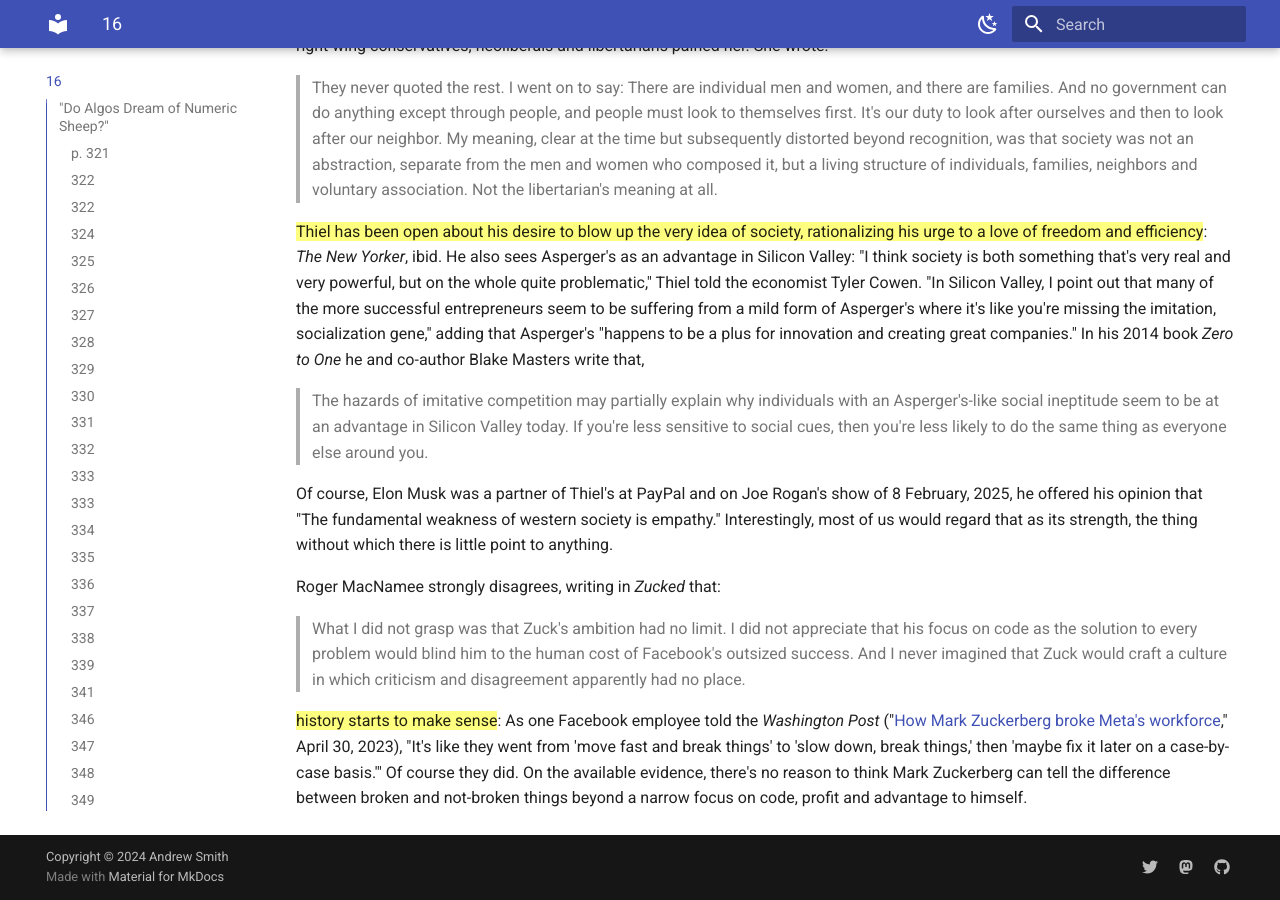
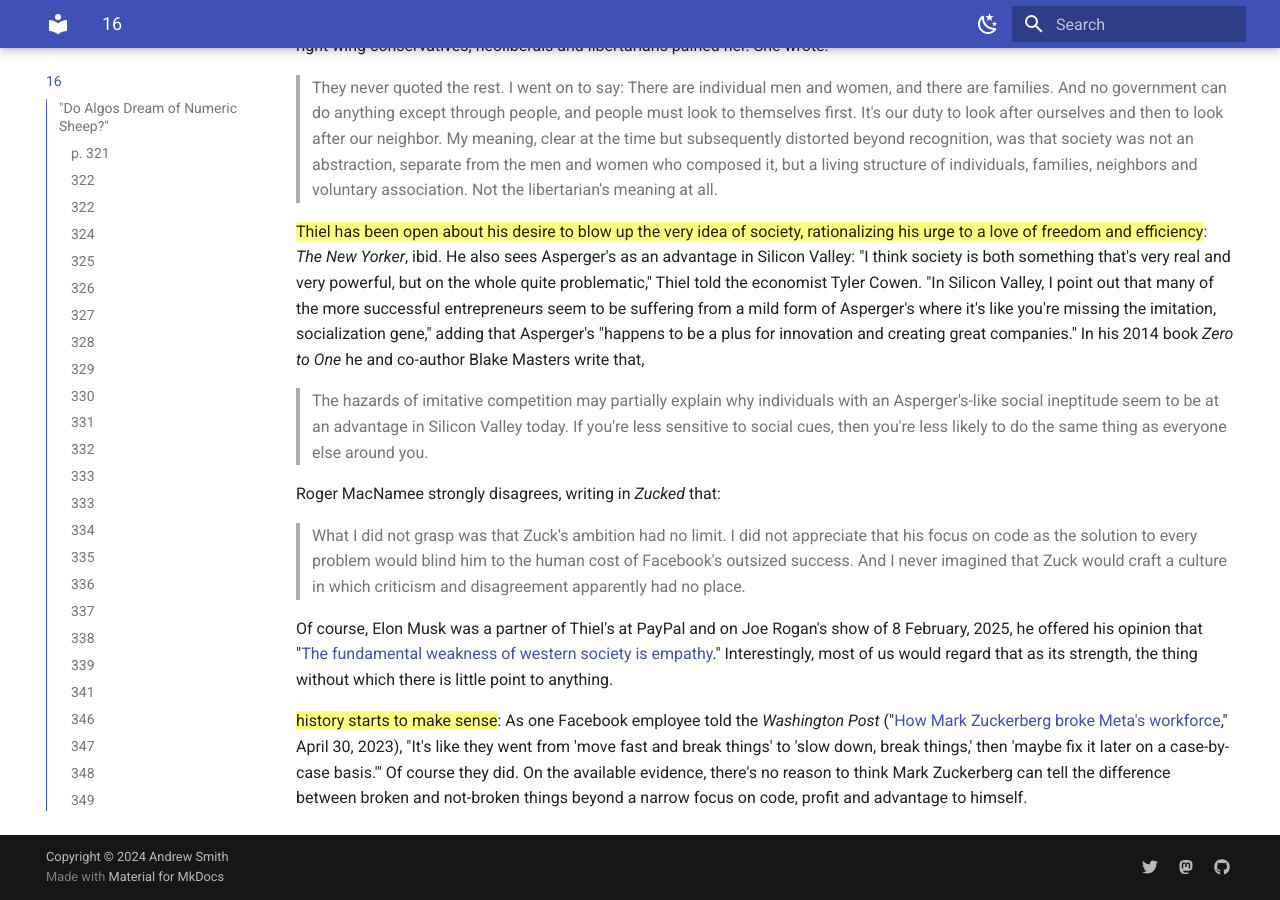
Before and after one commit to zappascout/devil_notes-sources, an MkDocs documentation site: the page built from docs/notes_16_devil.md, in a window 1280 px wide and 900 px high, scrolled down 16051 px. Built offline with MkDocs 1.6.1 and Material for MkDocs 9.7.7, drawn with Linux system fonts in a browser that asks for light colours; part of the change alters nothing that is shown.

```diff
--- a/docs/notes_16_devil.md
+++ b/docs/notes_16_devil.md
@@ -1012,12 +1012,13 @@ co-author Blake Masters write that,
 >The hazards of imitative competition may partially explain why individuals with an Asperger's-like social ineptitude seem to be at an advantage in Silicon Valley today. If you're less sensitive to social cues, then you're
 less likely to do the same thing as everyone else around you.
 
-Of course, Elon Musk was a partner of Thiel's at PayPal and on Joe Rogan's show of 8 February, 2025, he offered his opinion that "The fundamental weakness of western society is empathy." Interestingly, most of us would regard that as its strength, the thing without which there is little point to anything.
-
 Roger MacNamee strongly disagrees, writing in *Zucked* that:
 >What I did not grasp was that Zuck's ambition had no limit. I did not appreciate that his focus on code as the solution to every problem would blind him to the human cost of Facebook's outsized success. And I never imagined that Zuck would craft a culture in which criticism and disagreement
 apparently had no place.
 
+Of course, Elon Musk was a partner of Thiel's at PayPal and on Joe Rogan's show of 8 February, 2025, he offered his opinion that "[The fundamental weakness of western society is empathy][emp]." Interestingly, most of us would regard that as its strength, the thing without which there is little point to anything.
+[emp]:https://www.yahoo.com/news/fact-check-musk-said-fundamental-130000768.html
+
 ==history starts to make sense==:
 As one Facebook employee told the *Washington Post* ("[How Mark Zuckerberg broke Meta's workforce][washpo]," April 30, 2023), "It's like they went from 'move fast and break things' to 'slow down, break things,' then 'maybe fix it later on a case-by-case basis.'" Of course they did. On the available evidence, there's no reason to think Mark Zuckerberg can tell the difference between broken and not-broken things beyond a narrow focus on code, profit and advantage to himself.
 [washpo]:https://www.washingtonpost.com/technology/2023/04/30/mark-zuckerberg-meta-layoffs/>
```
